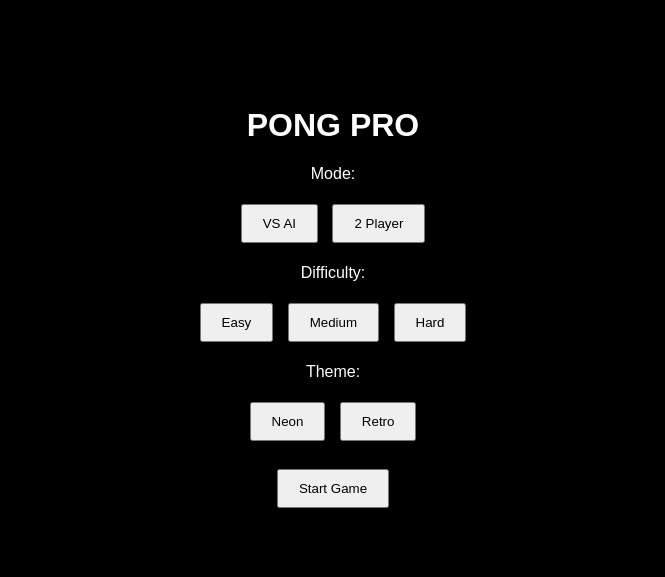
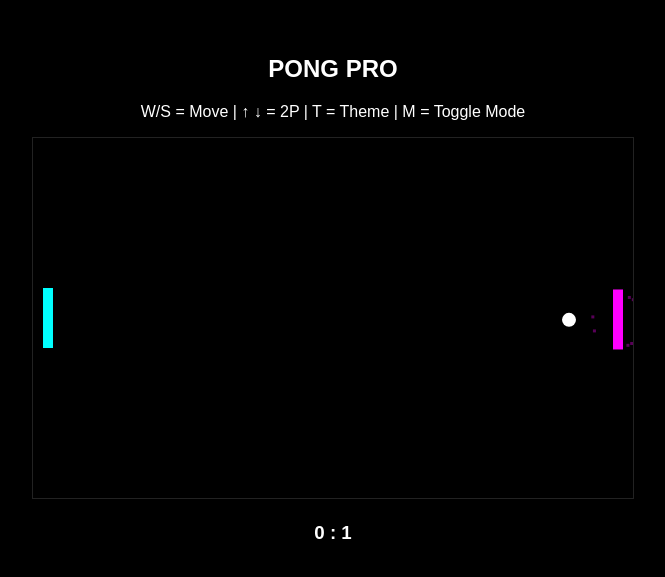
Before and after one commit to rad233/handG, a plain HTML site: page index.html in a window 1280 px wide. Shown: the part 101-678 px from the top of the page, without its empty margins (307-972 px from the left). Drawn offline with Linux system fonts and the light colour scheme.

Commit message:
Update index.html

```diff
--- a/index.html
+++ b/index.html
@@ -2,72 +2,114 @@
 <html lang="en">
 <head>
 <meta charset="UTF-8">
-<title>Pong Pro</title>
+<title>Pong Pro Clean</title>
 <meta name="viewport" content="width=device-width, initial-scale=1.0">
 <style>
-body{margin:0;background:#000;color:#fff;font-family:Arial;display:flex;justify-content:center;align-items:center;height:100vh}
-#menu{text-align:center}
-button{padding:10px 20px;margin:5px;cursor:pointer}
-canvas{background:#000;border:2px solid #333;display:none}
+body{background:#000;display:flex;justify-content:center;align-items:center;height:100vh;margin:0;font-family:Arial}
+#wrap{text-align:center;color:#fff}
+canvas{border:1px solid #222}
 </style>
 </head>
 <body>
 
-<div id="menu">
-  <h1>PONG PRO</h1>
-  <p>Mode:</p>
-  <button onclick="mode='ai'">VS AI</button>
-  <button onclick="mode='2p'">2 Player</button>
-
-  <p>Difficulty:</p>
-  <button onclick="difficulty=2">Easy</button>
-  <button onclick="difficulty=4">Medium</button>
-  <button onclick="difficulty=6">Hard</button>
-
-  <p>Theme:</p>
-  <button onclick="theme='neon'">Neon</button>
-  <button onclick="theme='retro'">Retro</button>
-
-  <br><br>
-  <button onclick="start()">Start Game</button>
+<div id="wrap">
+  <h2>PONG PRO</h2>
+  <p>W/S = Move | ↑ ↓ = 2P | T = Theme | M = Toggle Mode</p>
+  <canvas id="cv" width="600" height="360"></canvas>
+  <h3 id="score">0 : 0</h3>
 </div>
 
-<canvas id="game" width="600" height="360"></canvas>
-
 <script>
-const c=document.getElementById("game");
-const ctx=c.getContext("2d");
+const cv=document.getElementById('cv');
+const ctx=cv.getContext('2d');
 
 let mode="ai";
-let difficulty=4;
 let theme="neon";
 
 let ball={x:300,y:180,vx:4,vy:3};
 let p1={y:150}, p2={y:150};
 let score1=0, score2=0;
-
 let keys={};
 
-const hitSound=new Audio("https://actions.google.com/sounds/v1/cartoon/wood_plank_flicks.ogg");
-const scoreSound=new Audio("https://actions.google.com/sounds/v1/cartoon/clang_and_wobble.ogg");
-const winSound=new Audio("https://actions.google.com/sounds/v1/cartoon/concussive_drum_hit.ogg");
+let particles=[];
 
-function start(){
-  document.getElementById("menu").style.display="none";
-  c.style.display="block";
-  loop();
+// lightweight sound
+const hitSound=new Audio("https://actions.google.com/sounds/v1/cartoon/pop.ogg");
+
+function playHit(){
+  hitSound.currentTime=0;
+  hitSound.play();
+}
+
+function spawnParticles(x,y,color){
+  if(particles.length>80) return;
+  for(let i=0;i<6;i++){
+    const a=Math.random()*Math.PI*2;
+    particles.push({
+      x,y,
+      vx:Math.cos(a)*2,
+      vy:Math.sin(a)*2,
+      life:1,
+      color
+    });
+  }
 }
 
 function reset(dir){
   ball.x=300; ball.y=180;
-  ball.vx=dir*4; ball.vy=(Math.random()*4-2);
+  ball.vx=dir*4;
+  ball.vy=(Math.random()*4-2);
+}
+
+function aiMove(){
+  let target=ball.y-30;
+  p2.y += (target-p2.y)*0.08;
+}
+
+function update(){
+  ball.x+=ball.vx;
+  ball.y+=ball.vy;
+
+  if(ball.y<0||ball.y>360) ball.vy*=-1;
+
+  if(keys["w"]) p1.y-=6;
+  if(keys["s"]) p1.y+=6;
+
+  if(mode==="2p"){
+    if(keys["ArrowUp"]) p2.y-=6;
+    if(keys["ArrowDown"]) p2.y+=6;
+  } else {
+    aiMove();
+  }
+
+  // collision
+  if(ball.x<20 && ball.y>p1.y && ball.y<p1.y+60){
+    ball.vx*=-1; playHit(); spawnParticles(ball.x,ball.y,"#0ff");
+  }
+
+  if(ball.x>580 && ball.y>p2.y && ball.y<p2.y+60){
+    ball.vx*=-1; playHit(); spawnParticles(ball.x,ball.y,"#f0f");
+  }
+
+  // scoring
+  if(ball.x<0){score2++; reset(1);}
+  if(ball.x>600){score1++; reset(-1);}
+
+  document.getElementById("score").textContent=score1+" : "+score2;
+
+  // particles
+  particles.forEach(p=>{
+    p.x+=p.vx;
+    p.y+=p.vy;
+    p.life-=0.05;
+  });
+  particles=particles.filter(p=>p.life>0);
 }
 
 function draw(){
   ctx.fillStyle="#000";
   ctx.fillRect(0,0,600,360);
 
-  // theme colors
   let c1=theme==="neon"?"#0ff":"#0f0";
   let c2=theme==="neon"?"#f0f":"#f00";
 
@@ -82,53 +124,12 @@ function draw(){
   ctx.arc(ball.x,ball.y,7,0,Math.PI*2);
   ctx.fill();
 
-  ctx.fillText(score1,250,30);
-  ctx.fillText(score2,330,30);
-}
-
-function update(){
-  ball.x+=ball.vx;
-  ball.y+=ball.vy;
-
-  if(ball.y<0||ball.y>360) ball.vy*=-1;
-
-  // player 1
-  if(keys["w"]) p1.y-=6;
-  if(keys["s"]) p1.y+=6;
-
-  // player 2 or AI
-  if(mode==="2p"){
-    if(keys["ArrowUp"]) p2.y-=6;
-    if(keys["ArrowDown"]) p2.y+=6;
-  } else {
-    // smarter AI (predict)
-    let target=ball.y - 30;
-    if(p2.y<target) p2.y+=difficulty;
-    else p2.y-=difficulty;
-  }
-
-  // collisions
-  if(ball.x<20 && ball.y>p1.y && ball.y<p1.y+60){
-    ball.vx*=-1; hitSound.play();
-  }
-  if(ball.x>580 && ball.y>p2.y && ball.y<p2.y+60){
-    ball.vx*=-1; hitSound.play();
-  }
-
-  // scoring
-  if(ball.x<0){
-    score2++; scoreSound.play(); reset(1);
-  }
-  if(ball.x>600){
-    score1++; scoreSound.play(); reset(-1);
-  }
-
-  // win
-  if(score1===7||score2===7){
-    winSound.play();
-    alert(score1===7?"Player 1 Wins!":"Player 2 Wins!");
-    location.reload();
-  }
+  particles.forEach(p=>{
+    ctx.fillStyle=p.color;
+    ctx.globalAlpha=p.life;
+    ctx.fillRect(p.x,p.y,3,3);
+    ctx.globalAlpha=1;
+  });
 }
 
 function loop(){
@@ -138,20 +139,23 @@ function loop(){
 }
 
 // controls
-document.addEventListener("keydown",e=>keys[e.key]=true);
+document.addEventListener("keydown",e=>{
+  keys[e.key]=true;
+
+  if(e.key==="m") mode = mode==="ai" ? "2p" : "ai";
+  if(e.key==="t") theme = theme==="neon" ? "retro" : "neon";
+});
+
 document.addEventListener("keyup",e=>keys[e.key]=false);
 
-// touch / mouse
-c.addEventListener("mousemove",e=>{
-  let rect=c.getBoundingClientRect();
+// mouse control
+cv.addEventListener("mousemove",e=>{
+  let rect=cv.getBoundingClientRect();
   p1.y=e.clientY-rect.top-30;
 });
 
-c.addEventListener("touchmove",e=>{
-  let rect=c.getBoundingClientRect();
-  p1.y=e.touches[0].clientY-rect.top-30;
-});
+loop();
+</script>
 
-</script>
 </body>
 </html>
```
